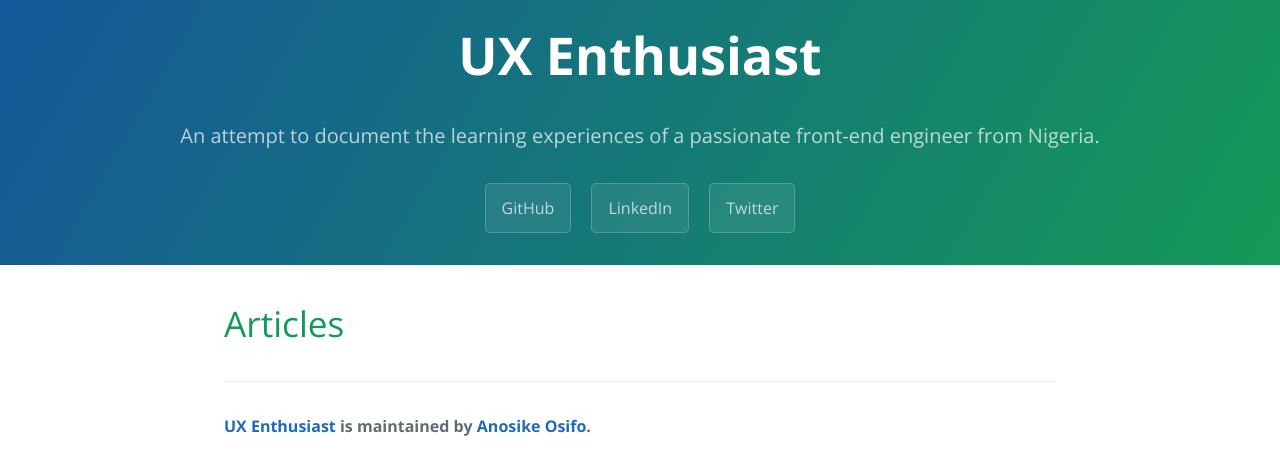
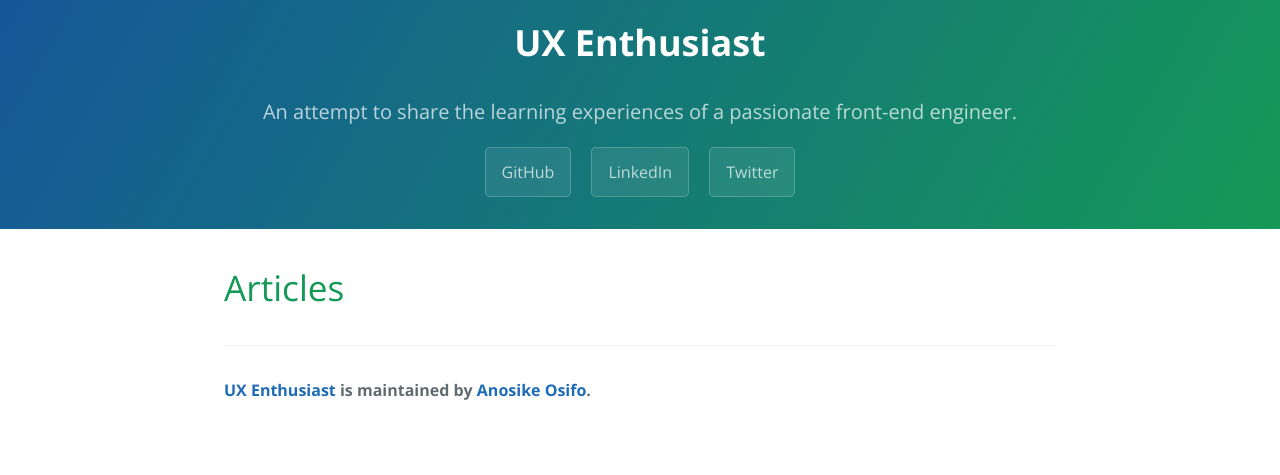
Before and after one commit to anosikeosifo/anosikeosifo.github.io, a Jekyll site: the page built from index.html, in a window 1280 px wide. Shown: the top 475 px of the page. Built offline with Jekyll 4.4.1, drawn with Linux system fonts in a browser that asks for light colours; the list of posts is cut into pages by our own code.

Commit message:
feb-01 Add exerpts to posts listing Adust site header Ui

```diff
--- a/_config.yml
+++ b/_config.yml
@@ -1,6 +1,6 @@
 # Setup
 title:        UX Enthusiast
-tagline:      An attempt to document the learning experiences of a passionate front-end engineer from Nigeria.
+tagline:      An attempt to share the learning experiences of a passionate front-end engineer.
 baseurl:      ""
 paginate:     1
 
@@ -16,3 +16,4 @@
 #Others
 markdown: kramdown
 include: ['_pages']
+excerpt_separator: <!--more-->
--- a/css/cayman.css
+++ b/css/cayman.css
@@ -69,16 +69,16 @@
   margin-bottom: 0.1rem; }
   @media screen and (min-width: 64em) {
     .project-name {
-      font-size: 3.25rem; } }
+      font-size: 2.25rem; } }
   @media screen and (min-width: 42em) and (max-width: 64em) {
     .project-name {
-      font-size: 2.25rem; } }
+      font-size: 1.5rem; } }
   @media screen and (max-width: 42em) {
     .project-name {
-      font-size: 1.75rem; } }
+      font-size: 1.25rem; } }
 
 .project-tagline {
-  margin-bottom: 2rem;
+  margin-bottom: 1em;
   font-weight: normal;
   opacity: 0.7; }
   @media screen and (min-width: 64em) {
--- a/index.html
+++ b/index.html
@@ -7,7 +7,10 @@
   <h1>Articles</h1>
   <ul class="posts">
     {% for post in site.posts %}
-      <li><span>{{ post.date | date_to_string }}</span> &raquo; <a href="{{ site.baseurl }}{{ post.url }}">{{ post.title }}</a></li>
+      <li>
+        <a href="{{ site.baseurl }}{{ post.url }}">{{ post.title }}</a> | <span>{{ post.date | date_to_string }}</span>
+        {{ post.excerpt }}
+      </li>
     {% endfor %}
   </ul>
 </div>
```
